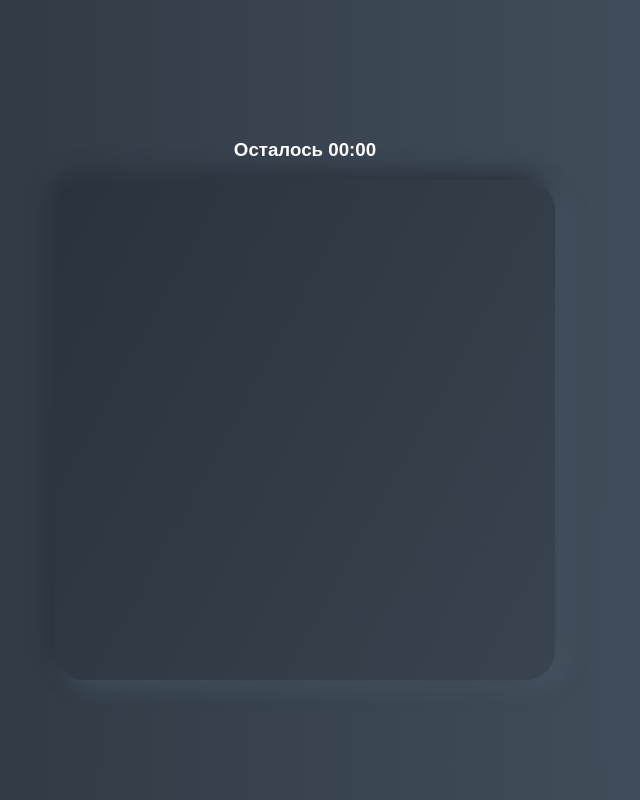
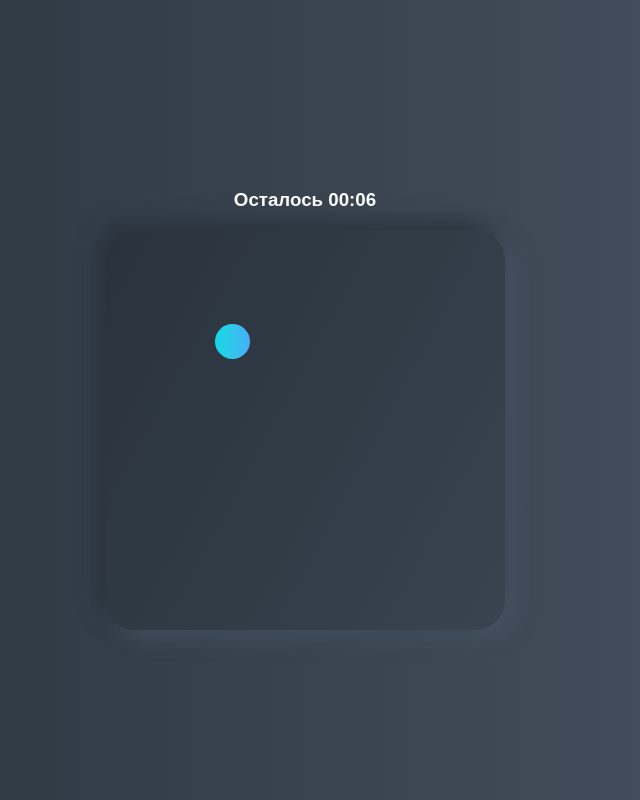
Before and after one commit to Elisei-Trifan/1-Card, a website: page 5-Game/index.html in a window 1280 px wide. Shown: the whole page, without its empty margins (335-975 px from the left). Drawn offline with Linux system fonts and the light colour scheme; a web font is replaced by a local one.

Commit message:
add function

```diff
--- a/5-Game/app.js
+++ b/5-Game/app.js
@@ -1,11 +1,12 @@
 const startBtn = document.querySelector('#start')
 
 const screens = document.querySelectorAll('.screen')
-
+const board = document.querySelector('#board')
 const timeList = document.querySelector('#time-list')
 const timeElement = document.querySelector('#time')
 
 let time = 11
+let score = 0
 
 startBtn.addEventListener('click', (event) => {
   event.preventDefault()
@@ -20,23 +21,54 @@ timeList.addEventListener('click', (event) => {
   startGame()
 })
 
+board.addEventListener('click', (event) => {
+  if (event.target.classList.contains('circle')) {
+    score++
+    event.target.remove()
+  }
+})
+
 startGame()
 
 function startGame() {
+  createElement()
   setInterval(decreaseTime, 1000)
   setTime(time)
 }
 
 function decreaseTime() {
-  let current = --time
-  if (current < 10) {
-    current = `0${current}`
+  if (time === 0) {
+    finishGame()
+  } else {
+    let current = --time
+    if (current < 10) {
+      current = `0${current}`
+    }
+    setTime(current)
   }
-  setTime(current)
 }
 
 function setTime(value) {
   timeElement.innerHTML = `00:${value}`
 }
 
-function finishGame
+function finishGame() {}
+
+function createElement() {
+  const size = getRandomNumber(10, 40)
+  const circle = document.createElement('div')
+  const { width, height } = board.getBoundingClientRect()
+
+  const x = getRandomNumber(0, width - size)
+  const y = getRandomNumber(0, height - size)
+  circle.classList.add('circle')
+  circle.style.width = `${size}px`
+  circle.style.height = `${size}px`
+  circle.style.top = `${x}px`
+  circle.style.left = `${y}px`
+  board.append(circle)
+}
+
+function getRandomNumber(min, max) {
+  return Math.round(min + Math.random() * (max - min))
+}
--- a/5-Game/styles.css
+++ b/5-Game/styles.css
@@ -86,8 +86,8 @@ h1 {
   justify-content: center;
   align-items: center;
   position: relative;
-  width: 500px;
-  height: 500px;
+  width: 400px;
+  height: 400px;
   background: linear-gradient(118.38deg, #29323c -4.6%, #485563 200.44%);
   box-shadow: -8px -8px 20px #2a333d, 10px 7px 20px #475462;
   border-radius: 30px;
```
